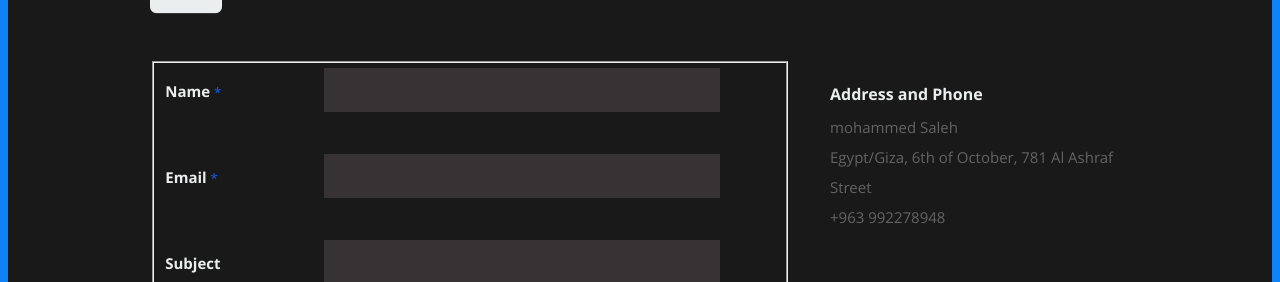
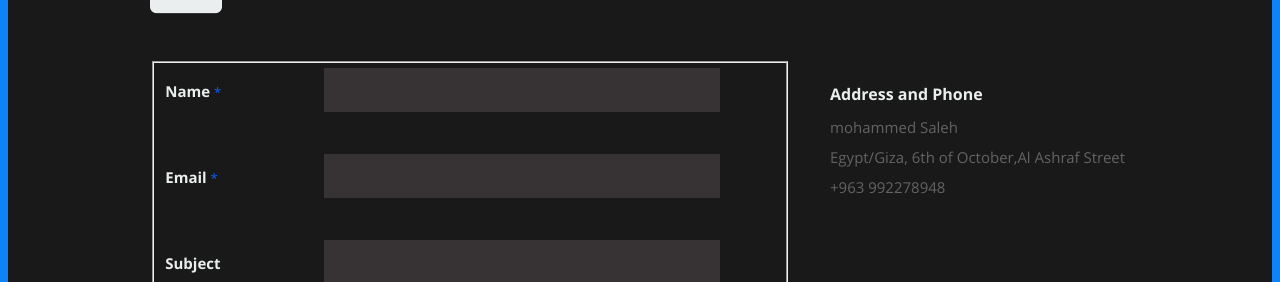
Before and after one commit to MHD-Saleh/My-portfolio, a React (Create React App) app: page / in a window 1280 px wide. Shown: the part 3651-3933 px from the top of the page. Built offline with nearby package versions, Linux system fonts and the light colour scheme.

Commit message:
Update Contact.js

```diff
--- a/src/Components/Contact.js
+++ b/src/Components/Contact.js
@@ -5,7 +5,7 @@ const Contact = () => {
   const name = "mohammed Saleh";
 
   const city = "Egypt/Giza";
-  const state = "6th of October, 781 Al Ashraf Street";
+  const state = "6th of October,Al Ashraf Street";
 
   const phone = "+963 992278948";
   const message =
```
